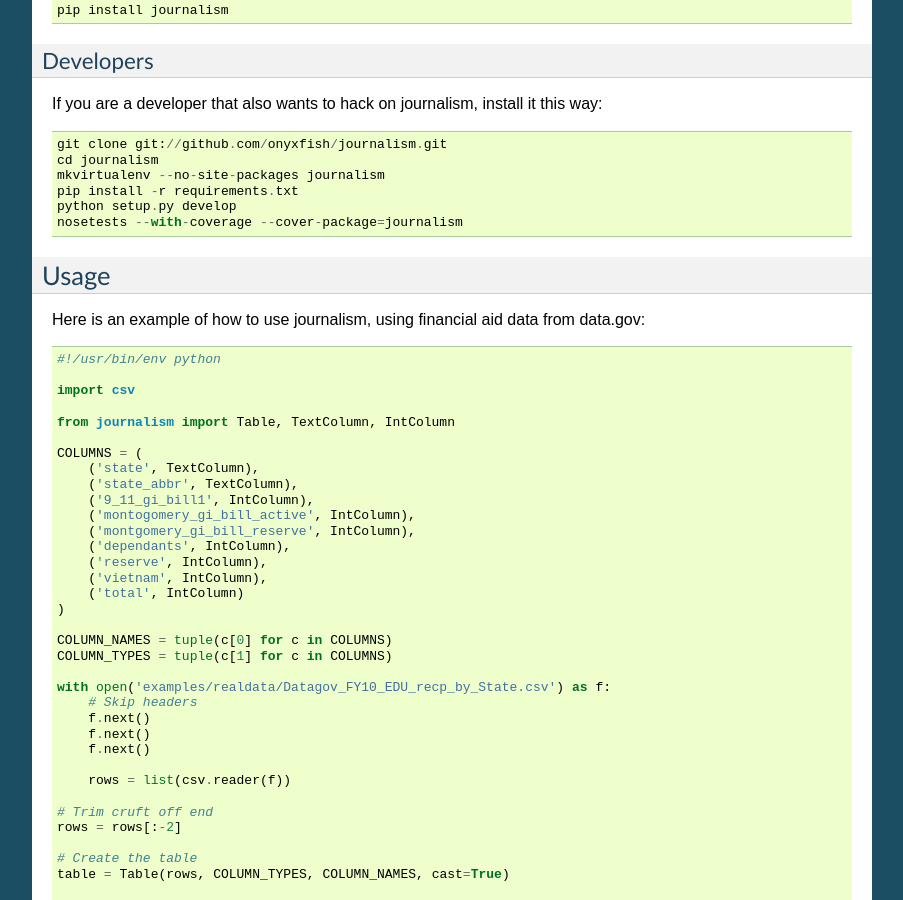
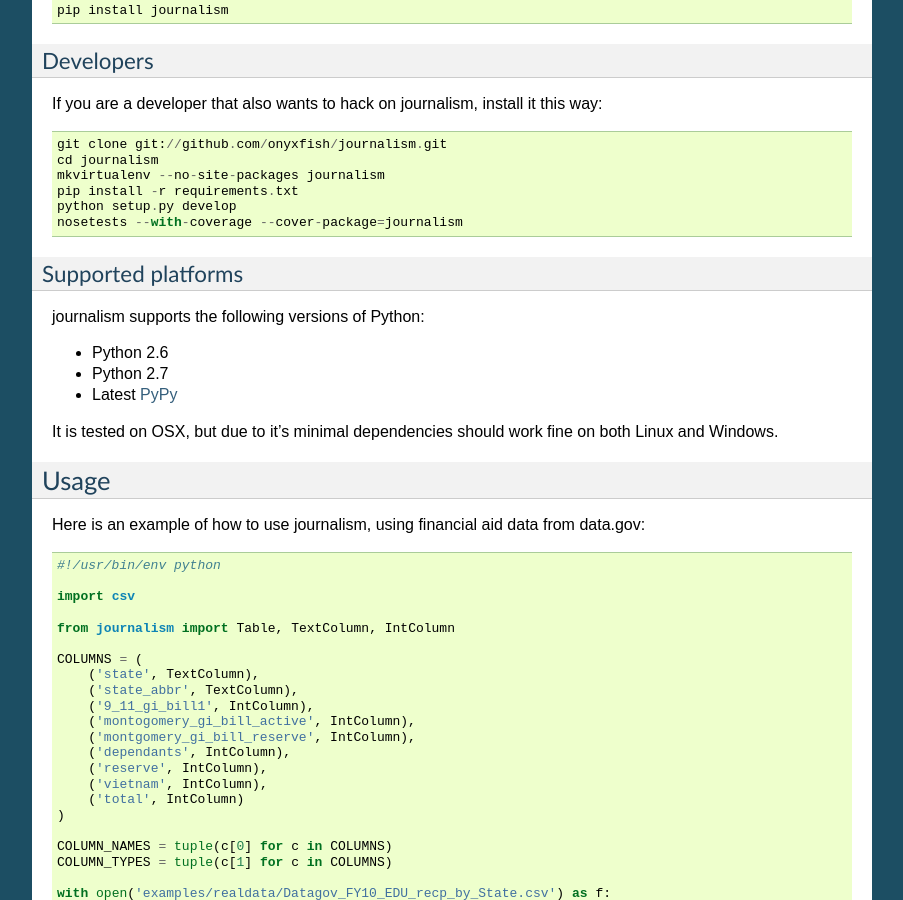
Before and after one commit to wireservice/agate, a Sphinx documentation site: the page built from docs/index.rst, in a window 1280 px wide and 900 px high, scrolled down 880 px. Shown: the whole window, without its empty margins (198-1101 px from the left). Built offline with Sphinx 7.4.7, drawn with Linux system fonts in a browser that asks for light colours.

Commit message:
Doc supported platforms.

```diff
--- a/docs/index.rst
+++ b/docs/index.rst
@@ -51,6 +51,17 @@
     pip install -r requirements.txt
     python setup.py develop
     nosetests --with-coverage --cover-package=journalism
+
+Supported platforms
+-------------------
+
+journalism supports the following versions of Python:
+
+* Python 2.6
+* Python 2.7
+* Latest `PyPy <http://pypy.org/>`_
+
+It is tested on OSX, but due to it's minimal dependencies should work fine on both Linux and Windows.
 
 Usage
 =====
```
Also changed, not shown: 1 other file.
